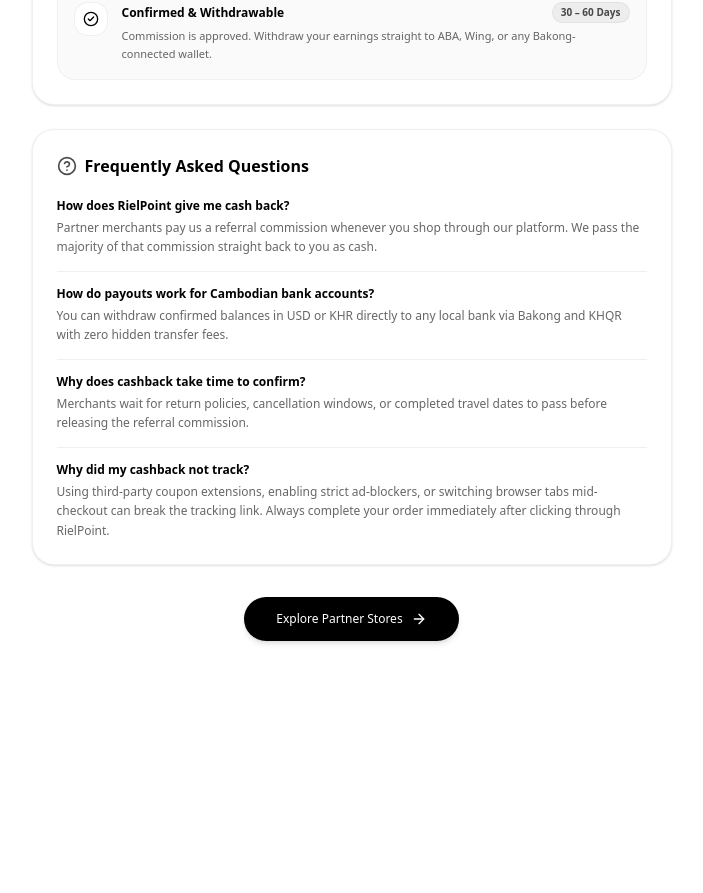
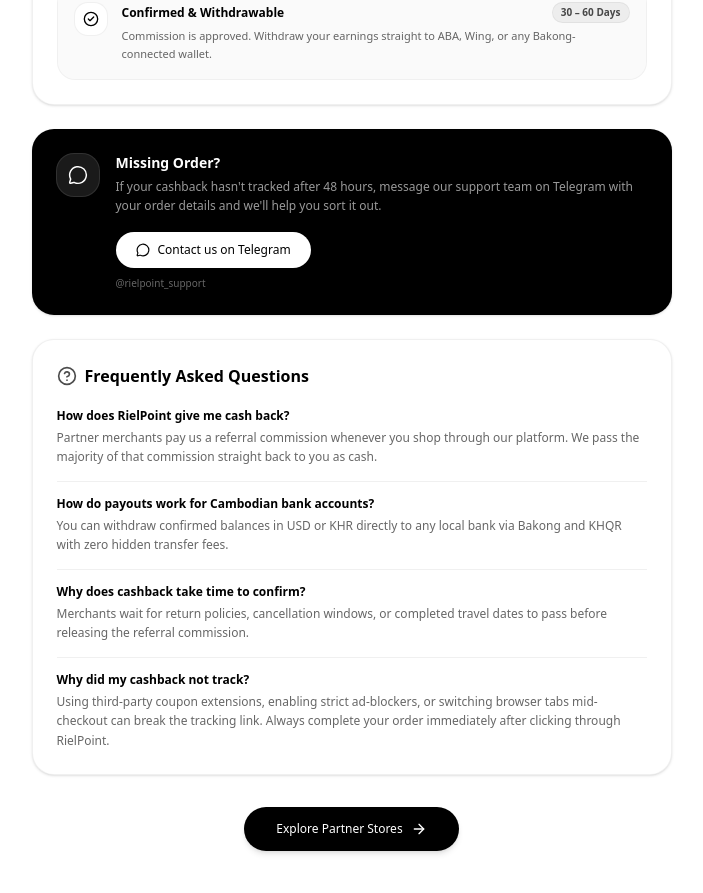
Before and after one commit to virayuth4/rielpoint, a Next.js app: page /info in a window 1280 px wide. Shown: the part 1640-2533 px from the top of the page, without its empty margins (281-984 px from the left). Built offline with nearby package versions, Linux system fonts and the light colour scheme; no server answers; a web font is replaced by a local one.

Commit message:
added missing order

```diff
--- a/app/[merchant]/merchantPageClient.jsx
+++ b/app/[merchant]/merchantPageClient.jsx
@@ -7,6 +7,7 @@
 import SetNavCta from "../Components/setNavCta";
 import { AuthContext } from "../auth/authContext";
 import ShopSignupModal from "../Components/shopSignUpModal";
+import decodeEntities from "@/lib/decodeEntities";
 
 // Plain (non-async) client component: safe to use hooks like useContext here.
 export default function MerchantPageClient({
@@ -98,7 +99,7 @@
       {/* Description */}
       {merchant.general_description && (
         <p className="mt-6 text-sm leading-relaxed text-slate-600 whitespace-pre-wrap">
-          {merchant.general_description}
+          {decodeEntities(merchant.general_description)}
         </p>
       )}
 
--- a/app/go/[merchantId]/redirectLogos.jsx
+++ b/app/go/[merchantId]/redirectLogos.jsx
@@ -29,7 +29,7 @@
       </svg>
 
       {/* Brand logo (or skeleton while unknown) */}
-      <div className="h-16 w-16 shrink-0 rounded-2xl overflow-hidden bg-slate-100 ring-1 ring-gray-200 shadow-sm flex items-center justify-center">
+      <div className="h-16 w-16 shrink-0 rounded-2xl overflow-hidden  ring-1 ring-gray-200 shadow-sm flex items-center justify-center">
         {brandLogo ? (
           <Image
             src={brandLogo}
--- a/app/info/page.jsx
+++ b/app/info/page.jsx
@@ -15,9 +15,11 @@
   HelpCircle,
   Plane,
   Laptop,
-  Shirt
+  Shirt,
+  MessageCircle
 } from 'lucide-react'
 import icon512 from '@/public/icon-512.png'
+import { TELEGRAM_SUPPORT_URL, TELEGRAM_SUPPORT_HANDLE } from '@/lib/constants'
 
 export const metadata = {
   title: 'How Cashback Works | RielPoint Cambodia',
@@ -180,6 +182,8 @@
         </p>
       </section>
 
+
+
       {/* Popular Categories */}
       <section className="rounded-3xl bg-white border border-black/[0.06] p-6 shadow-sm mb-6 space-y-4">
         <div className="flex items-center gap-2">
@@ -278,6 +282,32 @@
         </div>
       </section>
 
+            {/* Missing Order / Support */}
+<section className="rounded-3xl bg-black text-white p-6 shadow-sm mb-6">
+  <div className="flex items-start gap-4">
+    <div className="flex-shrink-0 w-11 h-11 rounded-2xl bg-white/10 border border-white/10 flex items-center justify-center">
+      <MessageCircle className="w-5 h-5 text-white" strokeWidth={1.75} />
+    </div>
+    <div className="flex-1 min-w-0">
+      <h2 className="text-sm font-semibold text-white">Missing Order?</h2>
+      <p className="text-xs text-white/60 leading-relaxed mt-1">
+        If your cashback hasn&apos;t tracked after 48 hours, message our support team on
+        Telegram with your order details and we&apos;ll help you sort it out.
+      </p>
+      <a
+        href={TELEGRAM_SUPPORT_URL}
+        target="_blank"
+        rel="noopener noreferrer"
+        className="inline-flex items-center gap-2 mt-4 px-5 py-2.5 rounded-full bg-white text-black text-xs font-medium hover:bg-white/90 active:scale-[0.98] transition-all"
+      >
+        <MessageCircle className="w-3.5 h-3.5" />
+        <span>Contact us on Telegram</span>
+      </a>
+      <p className="text-[10px] text-white/40 mt-2">{TELEGRAM_SUPPORT_HANDLE}</p>
+    </div>
+  </div>
+</section>
+
       {/* FAQ Section */}
       <section className="rounded-3xl bg-white border border-black/[0.06] p-6 shadow-sm mb-8 space-y-4">
         <div className="flex items-center gap-2">
--- /dev/null
+++ b/lib/constants.js
@@ -0,0 +1,20 @@
+
+
+export const TELEGRAM_SUPPORT_URL = 'https://t.me/rielpoint'
+export const TELEGRAM_SUPPORT_HANDLE = '@rielpoint_support'
+
+export const SITE_NAME = 'RielPoint Cambodia'
+export const SITE_DESCRIPTION =
+  'Earn cashback on online shopping, travel, and lifestyle bookings. Direct payouts via Bakong & KHQR in USD and KHR.'
+
+export const SUPPORT_EMAIL = 'support@rielpoint.com'
+
+// Payout rails supported
+export const PAYOUT_METHODS = ['Bakong', 'KHQR', 'ABA', 'Wing']
+
+// Confirmation timeline (kept here so copy stays consistent site-wide)
+export const CASHBACK_TIMELINE = {
+  pendingHours: '1 – 48 Hours',
+  verificationDays: '14 – 45 Days',
+  confirmedDays: '30 – 60 Days',
+}
--- /dev/null
+++ b/lib/decodeEntities.js
@@ -0,0 +1,5 @@
+export default function decodeEntities(str) {
+  const el = document.createElement("textarea");
+  el.innerHTML = str;
+  return el.value;
+}
```
